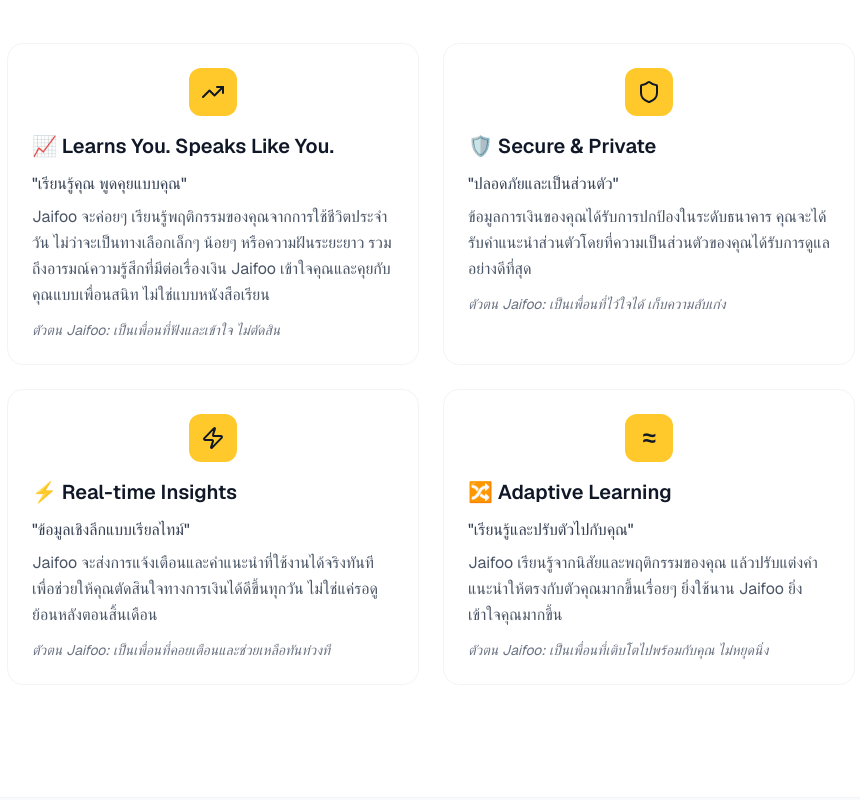
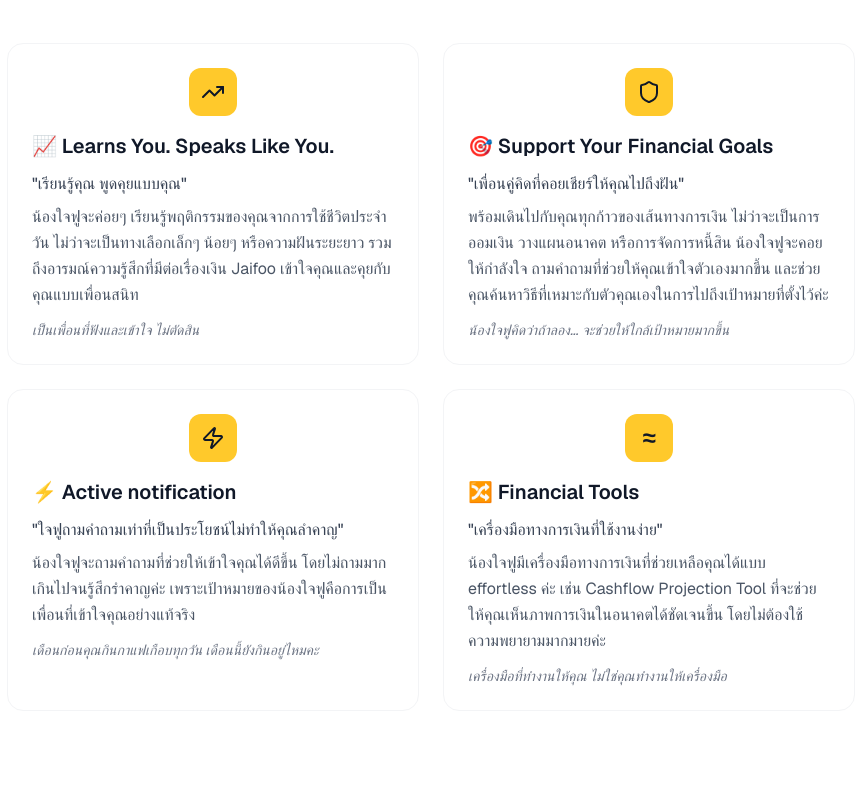
Before and after one commit to Moonshot-project/jaifoo, a Next.js app: page / in a window 1280 px wide. Shown: the part 1000-1800 px from the top of the page, without its empty margins (209-1069 px from the left). Built offline with nearby package versions, Linux system fonts and the light colour scheme.

Commit message:
Update landing page Core Features content

```diff
--- a/app/page.tsx
+++ b/app/page.tsx
@@ -134,13 +134,15 @@ export default function JaifooLanding() {
                                 "เรียนรู้คุณ พูดคุยแบบคุณ"
                             </p>
                             <p className="text-gray-600 leading-relaxed mb-3">
-                                Jaifoo จะค่อยๆ เรียนรู้พฤติกรรมของคุณจากการใช้ชีวิตประจำวัน
-                                ไม่ว่าจะเป็นทางเลือกเล็กๆ น้อยๆ หรือความฝันระยะยาว
+                                น้องใจฟูจะค่อยๆ
+                                เรียนรู้พฤติกรรมของคุณจากการใช้ชีวิตประจำวัน
+                                ไม่ว่าจะเป็นทางเลือกเล็กๆ น้อยๆ
+                                หรือความฝันระยะยาว
                                 รวมถึงอารมณ์ความรู้สึกที่มีต่อเรื่องเงิน Jaifoo
-                                เข้าใจคุณและคุยกับคุณแบบเพื่อนสนิท ไม่ใช่แบบหนังสือเรียน
+                                เข้าใจคุณและคุยกับคุณแบบเพื่อนสนิท
                             </p>
                             <p className="text-sm text-gray-500 italic">
-                                ตัวตน Jaifoo: เป็นเพื่อนที่ฟังและเข้าใจ ไม่ตัดสิน
+                                เป็นเพื่อนที่ฟังและเข้าใจ ไม่ตัดสิน
                             </p>
                         </div>
 
@@ -149,17 +151,21 @@ export default function JaifooLanding() {
                                 <Shield className="h-6 w-6 text-gray-900" />
                             </div>
                             <h3 className="text-xl font-semibold text-gray-900 mb-3">
-                                🛡️ Secure & Private
+                                🎯 Support Your Financial Goals
                             </h3>
                             <p className="text-base font-medium text-gray-700 mb-2">
-                                "ปลอดภัยและเป็นส่วนตัว"
+                                "เพื่อนคู่คิดที่คอยเชียร์ให้คุณไปถึงฝัน"
                             </p>
                             <p className="text-gray-600 leading-relaxed mb-3">
-                                ข้อมูลการเงินของคุณได้รับการปกป้องในระดับธนาคาร
-                                คุณจะได้รับคำแนะนำส่วนตัวโดยที่ความเป็นส่วนตัวของคุณได้รับการดูแลอย่างดีที่สุด
+                                พร้อมเดินไปกับคุณทุกก้าวของเส้นทางการเงิน
+                                ไม่ว่าจะเป็นการออมเงิน วางแผนอนาคต
+                                หรือการจัดการหนี้สิน น้องใจฟูจะคอยให้กำลังใจ
+                                ถามคำถามที่ช่วยให้คุณเข้าใจตัวเองมากขึ้น
+                                และช่วยคุณค้นหาวิธีที่เหมาะกับตัวคุณเองในการไปถึงเป้าหมายที่ตั้งไว้ค่ะ
                             </p>
                             <p className="text-sm text-gray-500 italic">
-                                ตัวตน Jaifoo: เป็นเพื่อนที่ไว้ใจได้ เก็บความลับเก่ง
+                                น้องใจฟูคิดว่าถ้าลอง...
+                                จะช่วยให้ใกล้เป้าหมายมากขึ้น
                             </p>
                         </div>
 
@@ -168,18 +174,19 @@ export default function JaifooLanding() {
                                 <Zap className="h-6 w-6 text-gray-900" />
                             </div>
                             <h3 className="text-xl font-semibold text-gray-900 mb-3">
-                                ⚡ Real-time Insights
+                                ⚡ Active notification
                             </h3>
                             <p className="text-base font-medium text-gray-700 mb-2">
-                                "ข้อมูลเชิงลึกแบบเรียลไทม์"
+                                "ใจฟูถามคำถามเท่าที่เป็นประโยชน์ไม่ทำให้คุณลำคาญ"
                             </p>
                             <p className="text-gray-600 leading-relaxed mb-3">
-                                Jaifoo จะส่งการแจ้งเตือนและคำแนะนำที่ใช้งานได้จริงทันที
-                                เพื่อช่วยให้คุณตัดสินใจทางการเงินได้ดีขึ้นทุกวัน
-                                ไม่ใช่แค่รอดูย้อนหลังตอนสิ้นเดือน
+                                น้องใจฟูจะถามคำถามที่ช่วยให้เข้าใจคุณได้ดีขึ้น
+                                โดยไม่ถามมากเกินไปจนรู้สึกรำคาญค่ะ
+                                เพราะเป้าหมายของน้องใจฟูคือการเป็นเพื่อนที่เข้าใจคุณอย่างแท้จริง
                             </p>
                             <p className="text-sm text-gray-500 italic">
-                                ตัวตน Jaifoo: เป็นเพื่อนที่คอยเตือนและช่วยเหลือทันท่วงที
+                                เดือนก่อนคุณกินกาแฟเกือบทุกวัน
+                                เดือนนี้ยังกินอยู่ไหมคะ
                             </p>
                         </div>
 
@@ -190,18 +197,20 @@ export default function JaifooLanding() {
                                 </span>
                             </div>
                             <h3 className="text-xl font-semibold text-gray-900 mb-3">
-                                🔀 Adaptive Learning
+                                🔀 Financial Tools
                             </h3>
                             <p className="text-base font-medium text-gray-700 mb-2">
-                                "เรียนรู้และปรับตัวไปกับคุณ"
+                                "เครื่องมือทางการเงินที่ใช้งานง่าย"
                             </p>
                             <p className="text-gray-600 leading-relaxed mb-3">
-                                Jaifoo เรียนรู้จากนิสัยและพฤติกรรมของคุณ
-                                แล้วปรับแต่งคำแนะนำให้ตรงกับตัวคุณมากขึ้นเรื่อยๆ
-                                ยิ่งใช้นาน Jaifoo ยิ่งเข้าใจคุณมากขึ้น
+                                น้องใจฟูมีเครื่องมือทางการเงินที่ช่วยเหลือคุณได้แบบ
+                                effortless ค่ะ เช่น Cashflow Projection Tool
+                                ที่จะช่วยให้คุณเห็นภาพการเงินในอนาคตได้ชัดเจนขึ้น
+                                โดยไม่ต้องใช้ความพยายามมากมายค่ะ
                             </p>
                             <p className="text-sm text-gray-500 italic">
-                                ตัวตน Jaifoo: เป็นเพื่อนที่เติบโตไปพร้อมกับคุณ ไม่หยุดนิ่ง
+                                เครื่องมือที่ทำงานให้คุณ
+                                ไม่ใช่คุณทำงานให้เครื่องมือ
                             </p>
                         </div>
                     </div>
@@ -221,10 +230,10 @@ export default function JaifooLanding() {
                         <div className="flex items-center justify-center gap-2 text-gray-600">
                             <Mail className="h-5 w-5" />
                             <a
-                                href="mailto:hello@jaifoo.com"
+                                href="mailto:info@jaifoo.ai"
                                 className="hover:text-gray-900 transition-colors"
                             >
-                                hello@jaifoo.com
+                                info@jaifoo.ai
                             </a>
                         </div>
                     </div>
```
